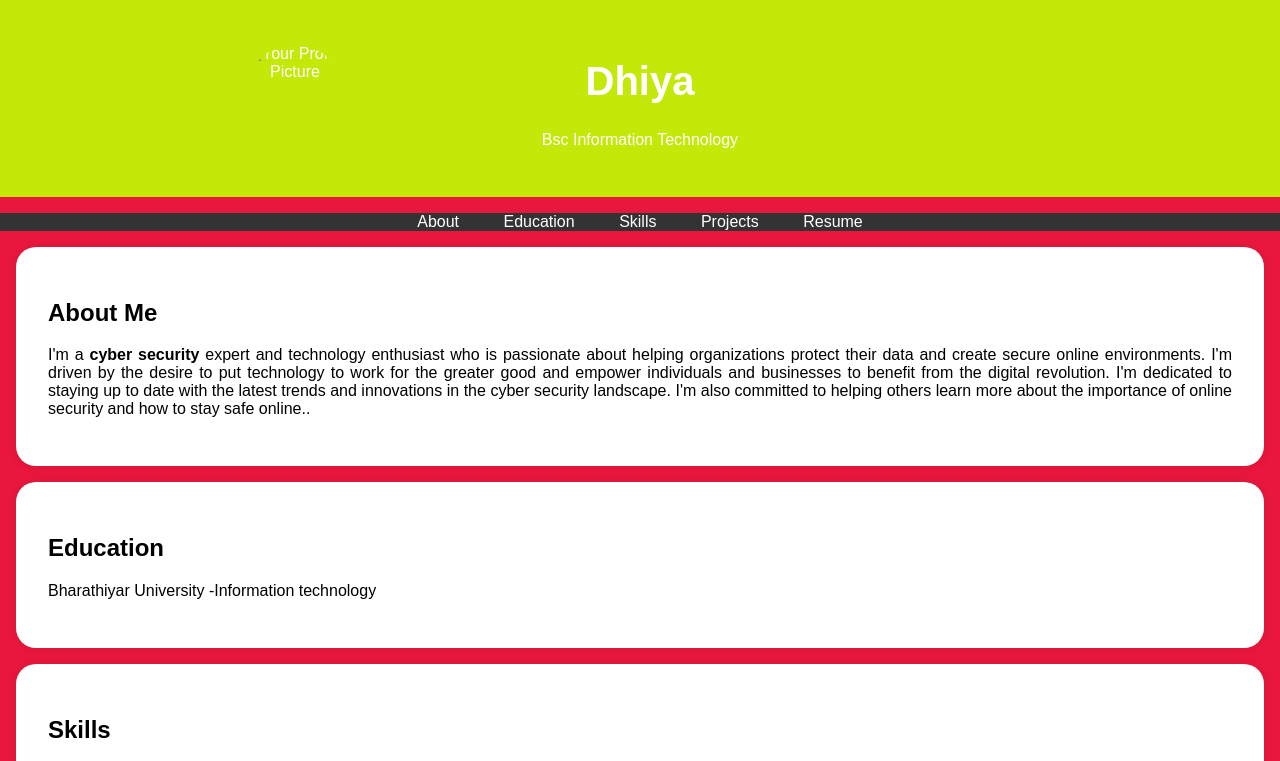
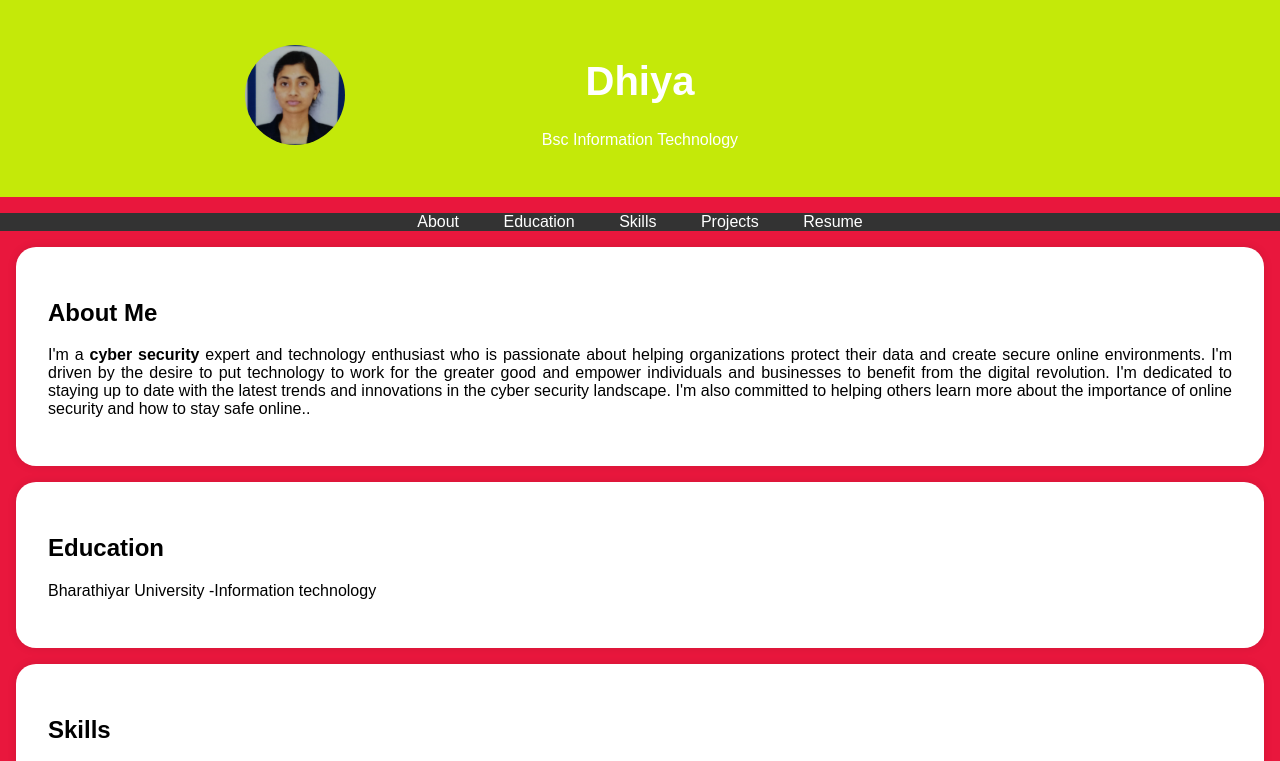
Before and after one commit to dhiya23it/Digital-portfolio, a plain HTML site: page index.html in a window 1280 px wide. Shown: the top 761 px of the page. Drawn offline with Linux system fonts and the light colour scheme.

Commit message:
index.html

```diff
--- a/index.html
+++ b/index.html
@@ -95,7 +95,7 @@
     <header>
         <div class="header-content">
             <!-- Add your profile picture here -->
-            <img src=resume.pdf alt="Your Profile Picture" class="profile-picture">
+            <img src= dhiya.jpg alt="Your Profile Picture" class="profile-picture">
             <h1>Dhiya</h1>
 
             <p>Bsc Information Technology</p>
```
